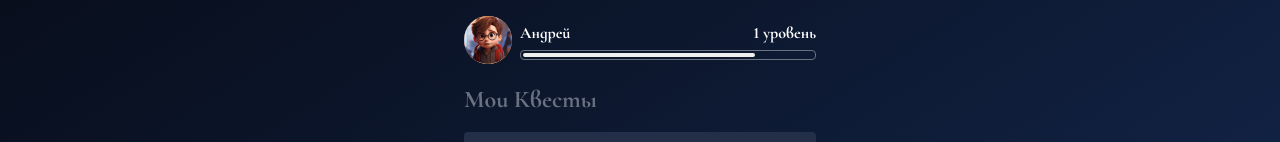
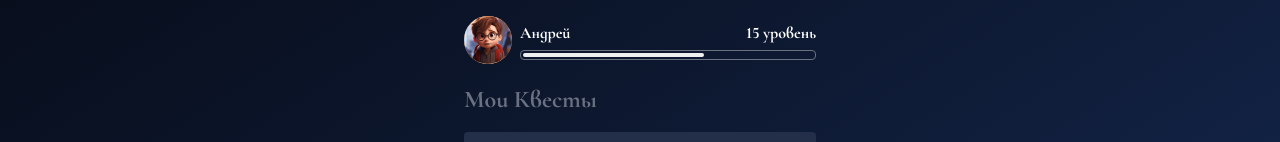
Before and after one commit to Andrey999K/workbook-frontend, a Next.js app: page /quests in a window 1280 px wide. Shown: the top 142 px of the page. Built offline with nearby package versions, Linux system fonts and the light colour scheme.

Commit message:
feat: add function for get level by exp

```diff
--- a/app/components/HeaderQuests.tsx
+++ b/app/components/HeaderQuests.tsx
@@ -1,7 +1,14 @@
+"use client";
+
 import Image from "next/image";
 import { ProgressBar } from "@/app/components/ProgressBar";
+import { useUserStore } from "@/app/store";
+import { getLevel } from "@/app/utils/getLevel";
 
 export const HeaderQuests = () => {
+  const userExp = useUserStore((state) => state.exp);
+  const { level, progressLevel } = getLevel(userExp);
+
   return (
     <div className="flex items-center gap-2">
       <div className="w-full max-w-12">
@@ -12,9 +19,9 @@ export const HeaderQuests = () => {
       <div className="w-full">
         <div className="flex items-center gap-2 justify-between w-full mb-[5px] font-bold">
           <span>Андрей</span>
-          <span>1 уровень</span>
+          <span>{level} уровень</span>
         </div>
-        <ProgressBar percent={80} />
+        <ProgressBar percent={progressLevel} />
       </div>
     </div>
   );
--- /dev/null
+++ b/app/utils/getLevel.ts
@@ -0,0 +1,21 @@
+export const getLevel = (exp: number) => {
+  if (exp >= 10000) {
+    let countExp = exp - 10000;
+    let level = 0;
+    let expForLevel = 1500;
+    while (countExp > expForLevel) {
+      level++;
+      countExp -= expForLevel;
+      expForLevel += 500;
+    }
+    return {
+      level: level + 10,
+      progressLevel: (countExp / expForLevel) * 100,
+    };
+  } else {
+    return {
+      level: Math.floor(exp / 1000) + 1,
+      progressLevel: (exp % 1000) / 10,
+    };
+  }
+};
```
